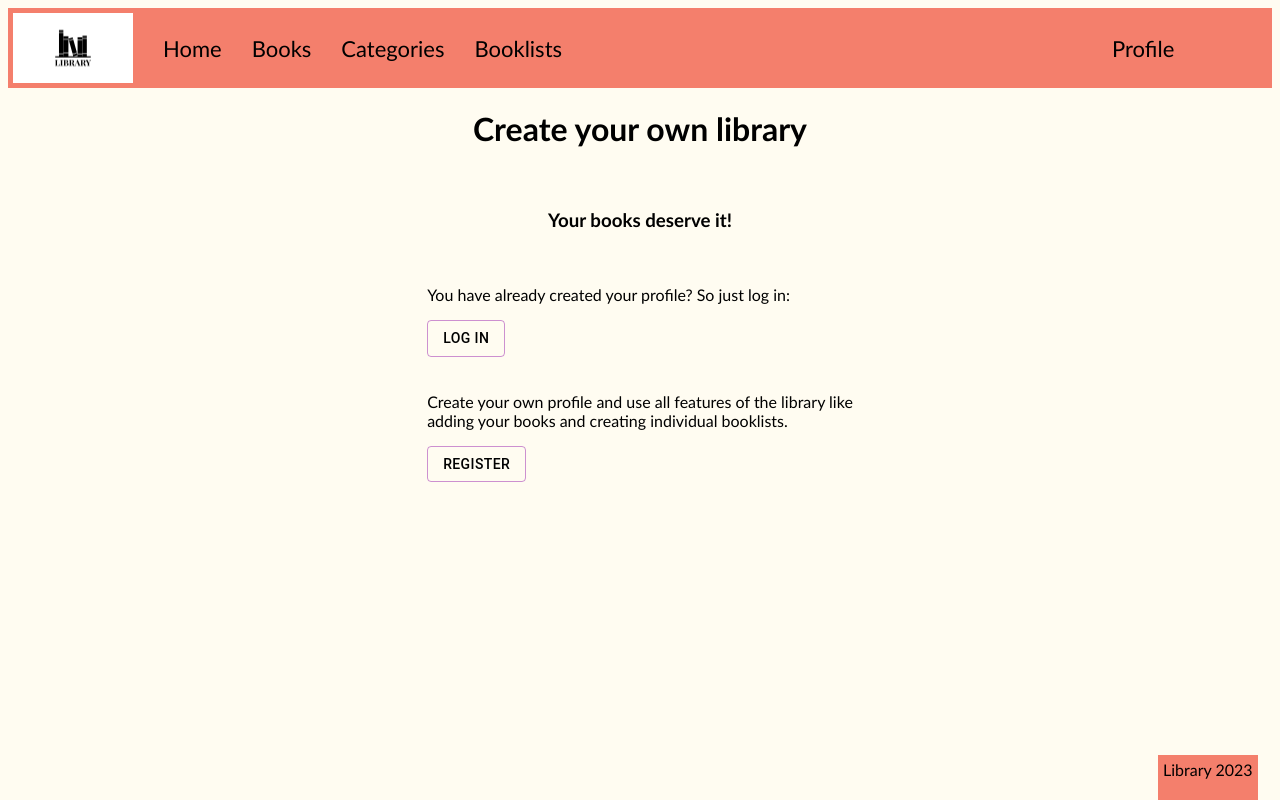
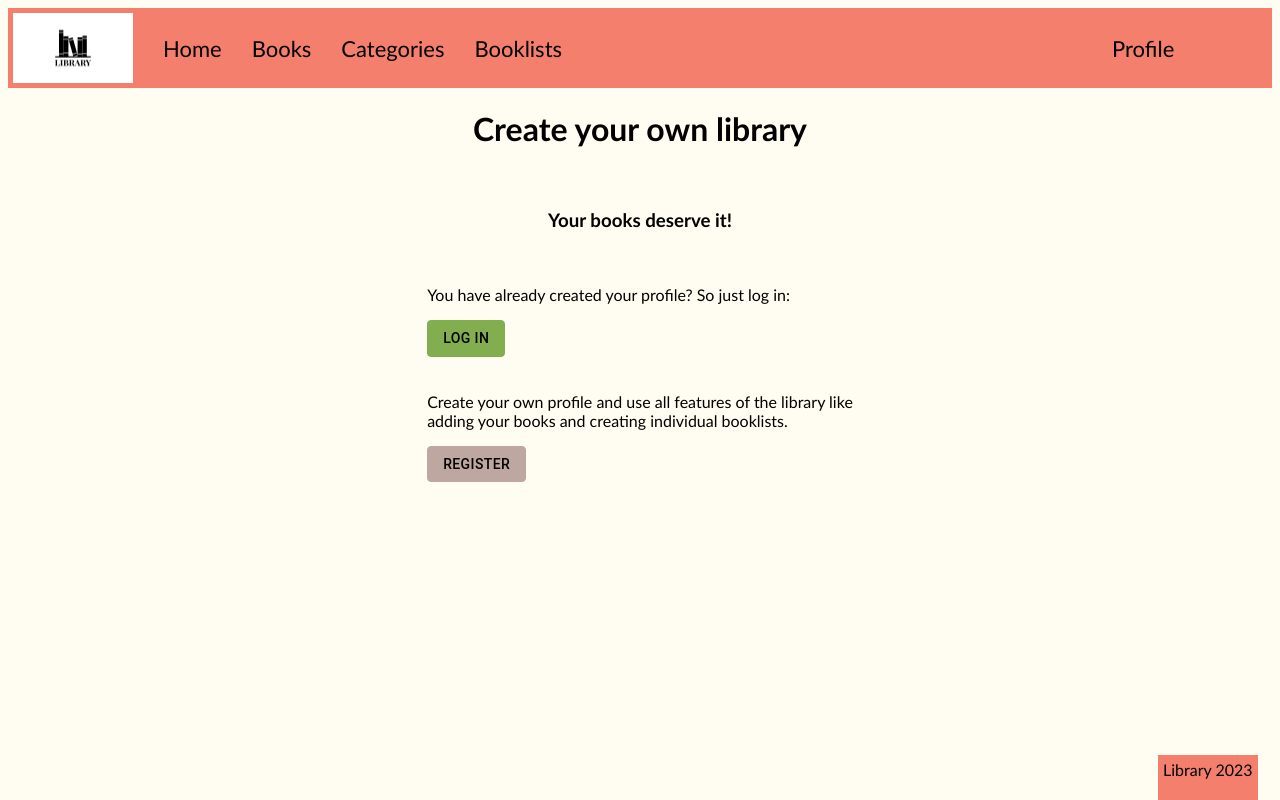
Before and after one commit to michaels90up/next-js-final-project-library, a Next.js app: page / in a window 1280 px wide. Built offline with nearby package versions, Linux system fonts and the light colour scheme; no server answers.

Commit message:
Improving css

```diff
--- a/pages/index.js
+++ b/pages/index.js
@@ -26,8 +26,10 @@ export default function Home() {
               <p>You have already created your profile? So just log in: </p>
               <Button
                 variant="outlined"
-                href="#outlined-buttons"
-                color="secondary"
+                sx={{
+                  backgroundColor: '#82AE50',
+                  borderColor: '#82AE50',
+                }}
               >
                 <Link href="/login">Log In</Link>
               </Button>
@@ -41,8 +43,10 @@ export default function Home() {
               </p>
               <Button
                 variant="outlined"
-                href="#outlined-buttons"
-                color="secondary"
+                sx={{
+                  backgroundColor: '#BEA6A1',
+                  borderColor: '#BEA6A1',
+                }}
               >
                 <Link href="/register">Register</Link>
               </Button>
```
Also changed, not shown: pages/books/index.tsx (+3 -7 lines).
